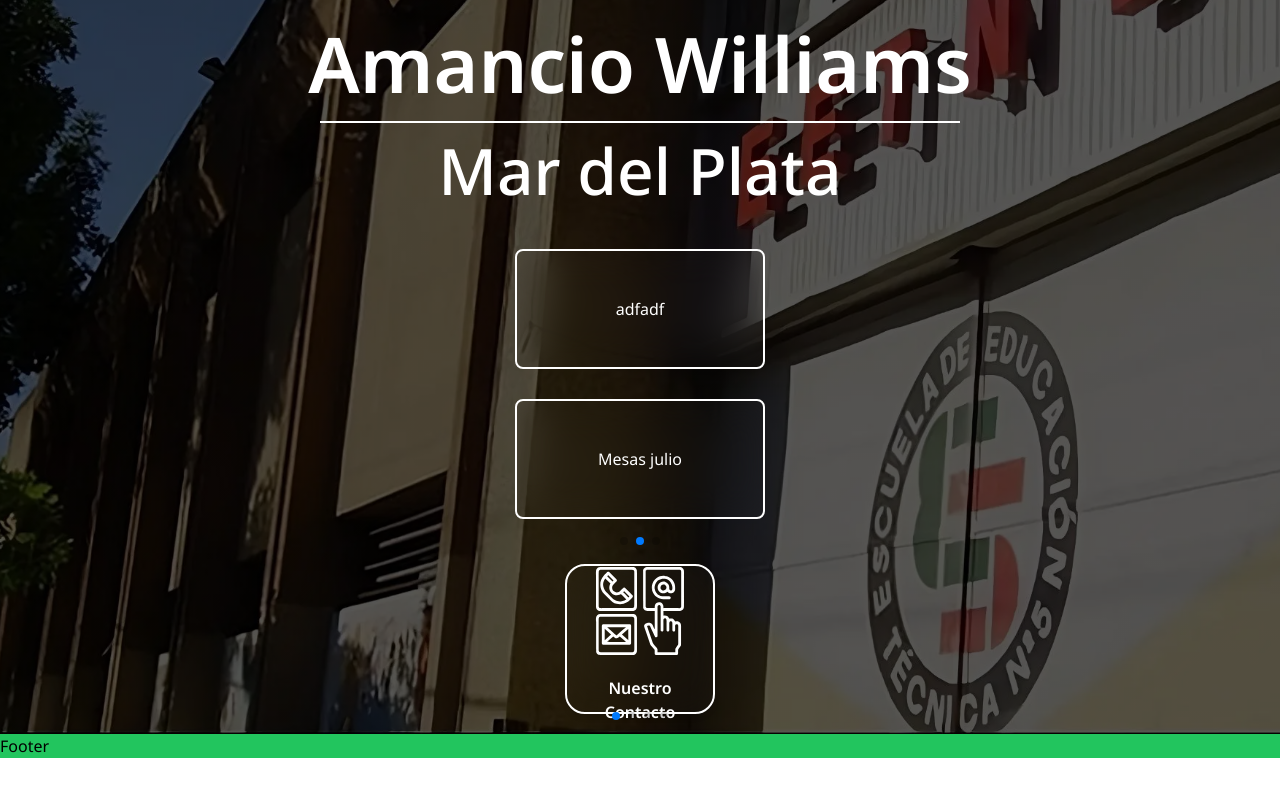
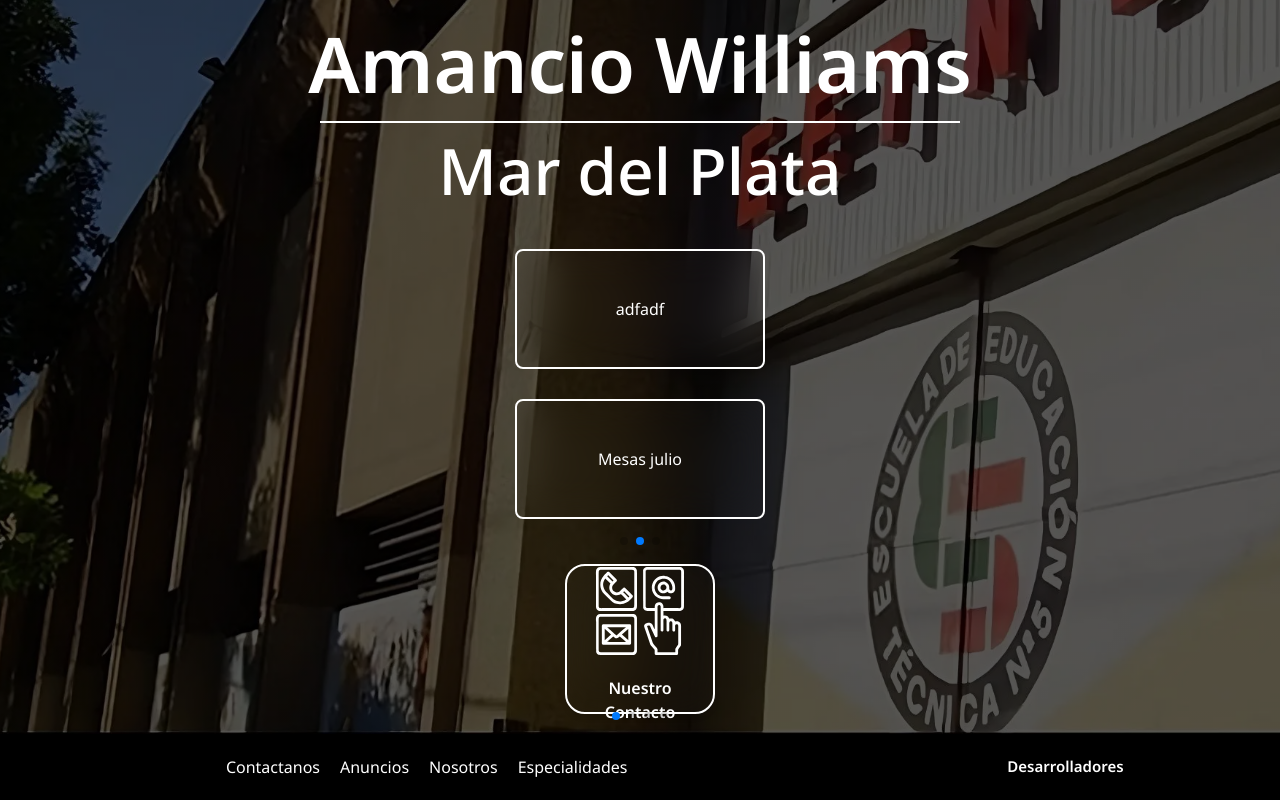
Before and after one commit to GudinoJoaquin/eestn5-v2, a Next.js app: page / in a window 1280 px wide. Shown: the part 317-1117 px from the top of the page. Before the commit the page ends 1075 px from the top, so only its background shows below. Built offline with nearby package versions, Linux system fonts and the light colour scheme.

Commit message:
footer agregado

```diff
--- /dev/null
+++ b/app/components/DevsModal.tsx
@@ -0,0 +1,75 @@
+import { SocialIcon } from "react-social-icons";
+import { Tooltip } from "react-tooltip";
+
+interface DevsModalProps {
+    onClose: () => void
+}
+
+interface CreadoresSectionProps {
+    creator: string;
+    github: string;
+    ariaLabel: string;
+    tooltipContent: string;
+}
+
+export default function DevsModal({ onClose }: DevsModalProps) {
+  const handleOverlayClick = (e: React.MouseEvent) => {
+    if (e.target === e.currentTarget) {
+      onClose();
+    }
+  };
+
+  //onCLick{() => window.open(url, "_blank")}
+
+  return (
+    <div
+      className="fixed inset-0 flex items-center justify-center bg-black bg-opacity-50 z-50"
+      onClick={handleOverlayClick}
+    >
+      <div className="bg-white rounded-[10px] xl:w-[40vw] w-[80vw] h-[60vh] max-h-[60vh] flex backdrop-brightness-50">
+        <div className="text-black flex-1 p-[15px] text-[25px] font-bold">
+          <main className="text-[25px] font-bold px-[10px]">
+            <p className="mb-[20px] border-b-[2px] border-gray-400/50 p-[5px] flex items-center gap-[10px]">
+              Creadores
+            </p>
+            <section className="flex flex-col text-[20px] gap-[5px] font-semibold">
+              <Tooltip id="tooltip" />
+              <CreadoresSection
+                creator="Joaquin Gudiño"
+                github="https://github.com/GudinoJoaquin"
+                ariaLabel="Joaquin Gudiño's Github"
+                tooltipContent="Gudiño's Github"
+              />
+              <CreadoresSection
+                creator="Facundo Cientofante"
+                github="https://github.com/FacundoCien"
+                ariaLabel="Facundo Cientofante's Github"
+                tooltipContent="Cientofante's Github"
+              />
+            </section>
+          </main>
+        </div>
+      </div>
+    </div>
+  );
+}
+
+function CreadoresSection({ creator, github, ariaLabel, tooltipContent }: CreadoresSectionProps) {
+  return (
+    <div className="flex justify-between gap-[5px]">
+      <p className="">{creator}</p>
+      <div className="flex gap-[10px]">
+        <div className="hover:scale-[1.25] transition duration-[.3s]">
+          <SocialIcon
+            url={github}
+            aria-label={ariaLabel}
+            style={{ width: 30, height: 30 }}
+            data-tooltip-id="tooltip"
+            data-tooltip-content={tooltipContent}
+            data-tooltip-place="left"
+          />
+        </div>
+      </div>
+    </div>
+  );
+}
--- /dev/null
+++ b/app/components/Footer.tsx
@@ -0,0 +1,83 @@
+import React from "react";
+import Link from 'next/link'
+import { SocialIcon } from "react-social-icons";
+
+interface FooterProps {
+  modal: (value: boolean) => void;
+}
+
+export default function Footer({ modal }: FooterProps) {
+  return (
+    <footer className="bg-black backdrop-filter backdrop-blur-lg backdrop-brightness-75 sm:py-2 select-none">
+      <div className="flex flex-col md:flex-row justify-center items-center text-center w-full">
+        {/* Navigation Links */}
+        <div className="w-full md:w-1/2 mb-2 sm:mb-0 flex justify-center p-3">
+          <ul className="list-none p-0 m-0 flex justify-center gap-5 text-[13px] sm:text-[14px] md:text-[15px] lg:text-[16px] xl:text-[16px]">
+            <li className="relative text-[13px] sm:text-[14px] md:text-[15px] lg:text-[16px] xl:text-[16px] transition duration-[.3s]">
+              <Link
+                href="../contacto"
+                className="relative text-white decoration-white link-hover before:absolute before:bottom-0 before:left-1/2 before:w-0 before:h-[1px] before:bg-white before:transition-all before:duration-300 hover:before:left-0 hover:before:w-full"
+              >
+                Contactanos
+              </Link>
+            </li>
+            <li className="relative text-[13px] sm:text-[14px] md:text-[15px] lg:text-[16px] xl:text-[16px] transition duration-[.3s]">
+              <Link
+                href="../anuncios"
+                className="relative text-white decoration-white link-hover before:absolute before:bottom-0 before:left-1/2 before:w-0 before:h-[1px] before:bg-white before:transition-all before:duration-300 hover:before:left-0 hover:before:w-full"
+              >
+                Anuncios
+              </Link>
+            </li>
+            <li className="relative text-[13px] sm:text-[14px] md:text-[15px] lg:text-[16px] xl:text-[16px] transition duration-[.3s]">
+              <Link
+                href="../nosotros"
+                className="relative text-white decoration-white link-hover before:absolute before:bottom-0 before:left-1/2 before:w-0 before:h-[1px] before:bg-white before:transition-all before:duration-300 hover:before:left-0 hover:before:w-full"
+              >
+                Nosotros
+              </Link>
+            </li>
+            <li className="relative text-[13px] sm:text-[14px] md:text-[15px] lg:text-[16px] xl:text-[16px] transition duration-[.3s]">
+              <Link
+                href="../especialidades"
+                className="relative text-white decoration-white link-hover before:absolute before:bottom-0 before:left-1/2 before:w-0 before:h-[1px] before:bg-white before:transition-all before:duration-300 hover:before:left-0 hover:before:w-full"
+              >
+                Especialidades
+              </Link>
+            </li>
+          </ul>
+        </div>
+
+        {/* Social Icons */}
+        <div className=" w-full md:w-1/3 flex justify-center ">
+          <ul className="list-none p-0 m-0 flex justify-center gap-[10px] sm:gap-[20px]">
+            <li className="inline-block scale-[0.75] hover:scale-[0.85] hover:bg-blue-600 rounded-full transition duration-[.3s]">
+              <SocialIcon
+                url="https://www.facebook.com/EESTN5MDP/"
+                bgColor="transparent"
+              />
+            </li>
+            <li className="inline-block scale-[0.75] hover:scale-[0.85] hover:bg-pink-600 rounded-full transition duration-[.3s]">
+              <SocialIcon
+                url="https://www.instagram.com/tecnicacinco_mdq/?hl=es-la"
+                bgColor="transparent"
+              />
+            </li>
+            <li className="inline-block scale-[0.75] hover:scale-[0.85] hover:bg-red-600 rounded-full transition duration-[.3s]">
+              <SocialIcon
+                url="mailto:infoT5@eest5mdp.edu.ar"
+                bgColor="transparent"
+              />
+            </li>
+            <li
+              onClick={() => modal(true)}
+              className="flex justify-center items-center scale-[0.75] hover:scale-[0.85] text-white hover:text-black text-[20px] p-[10px] font-semibold hover:bg-white rounded-[10px] transition duration-[.3s] "
+            >
+              <p>Desarrolladores</p>
+            </li>
+          </ul>
+        </div>
+      </div>
+    </footer>
+  );
+}
--- a/app/layout.tsx
+++ b/app/layout.tsx
@@ -1,16 +1,28 @@
+"use client";
+
+import { useState } from "react";
+
 import "./globals.css";
 import { notoSans } from "./ui/fonts";
+
+import Footer from "./components/Footer";
+import DevsModal from "./components/DevsModal";
 
 export default function RootLayout({
   children,
 }: Readonly<{
   children: React.ReactNode;
 }>) {
+  const [isModalOpen, setIsModalOpen] = useState(false);
+
   return (
     <html lang="en">
-      <body className={`grid grid-rows-[1fr_auto] min-h-screen ${notoSans.className} antialiased`}>
+      <body
+        className={`grid grid-rows-[1fr_auto] min-h-screen ${notoSans.className} antialiased`}
+      >
         {children}
-        <footer className="bg-green-500">Footer</footer>
+        <Footer modal={(estado) => setIsModalOpen(estado)} />
+        {isModalOpen && <DevsModal onClose={() => setIsModalOpen(false)} />}
       </body>
     </html>
   );
```
Also changed, not shown: package.json (+12 -2 lines), 1 other file (tests, documents, lock files or other folders).
